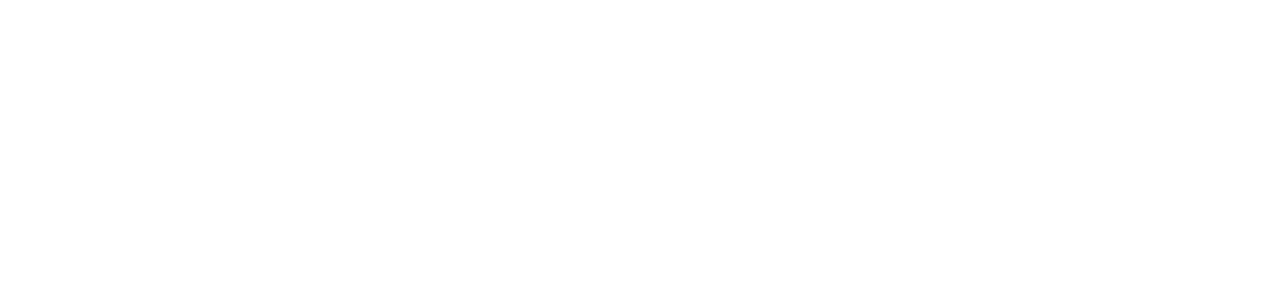
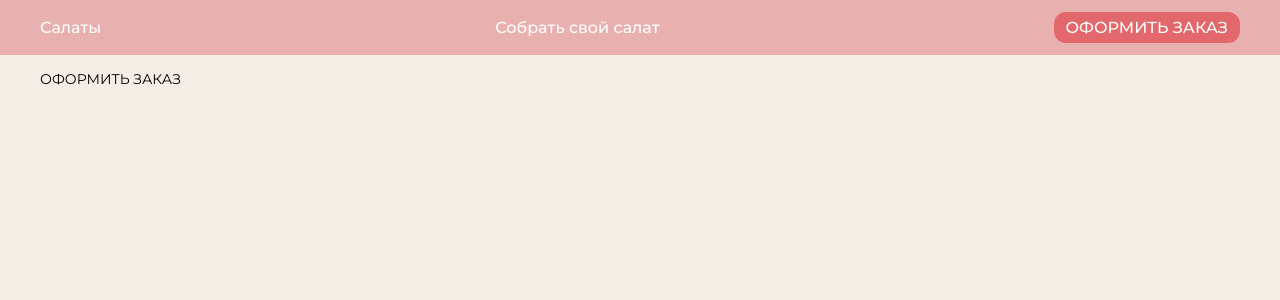
Before and after one commit to aralon2843/abk-test-task, a React (Create React App) app: page /order in a window 1280 px wide. Shown: the top 300 px of the page. Built offline with nearby package versions, Linux system fonts and the light colour scheme.

Commit message:
feat: added basic routes and components

```diff
--- a/package.json
+++ b/package.json
@@ -14,6 +14,7 @@
     "react": "^17.0.2",
     "react-dom": "^17.0.2",
     "react-redux": "^7.2.6",
+    "react-router-dom": "^6.2.1",
     "react-scripts": "5.0.0",
     "redux": "^4.1.2",
     "redux-thunk": "^2.4.1",
--- a/src/components/App/App.styles.ts
+++ b/src/components/App/App.styles.ts
@@ -9,3 +9,7 @@
   max-width: 1200px;
   margin: 0 auto;
 `;
+
+export const Content = styled.div`
+  padding-top: 70px;
+`;
--- a/src/components/App/App.tsx
+++ b/src/components/App/App.tsx
@@ -1,7 +1,18 @@
 import React from 'react';
+import Header from '../Header/Header';
+import { Container, Content } from './App.styles';
 
 const App: React.FC = (): JSX.Element => {
-  return <div className="App"></div>;
+  return (
+    <>
+      <Header />
+      <Container>
+        <Content>
+          <div>Нет ничего вкуснее, чем салат с молекулами</div>
+        </Content>
+      </Container>
+    </>
+  );
 };
 
 export default App;
--- /dev/null
+++ b/src/components/Create/Create.tsx
@@ -0,0 +1,17 @@
+import { Container, Content } from '../App/App.styles';
+import Header from '../Header/Header';
+
+const Create: React.FC = (): JSX.Element => {
+  return (
+    <>
+      <Header />
+      <Container>
+        <Content>
+          <div>Собрать свой салат</div>
+        </Content>
+      </Container>
+    </>
+  );
+};
+
+export default Create;
--- /dev/null
+++ b/src/components/Header/Header.styles.ts
@@ -0,0 +1,46 @@
+import styled from 'styled-components';
+
+export const HeaderWrapper = styled.header`
+  padding: 12px 5px;
+  position: fixed;
+  top: 0;
+  left: 0;
+  width: 100%;
+  z-index: 10;
+  background-color: ${({ theme }) => theme.colors.pink};
+`;
+
+export const HeaderInner = styled.div`
+  width: 100%;
+`;
+
+export const Navigation = styled.nav``;
+
+export const Menu = styled.ul`
+  display: flex;
+  align-items: center;
+  justify-content: space-between;
+  color: ${({ theme }) => theme.colors.white};
+  font-weight: 500;
+  font-size: 16px;
+`;
+
+export const MenuItem = styled.li`
+  margin-right: 15px;
+  cursor: pointer;
+  transition: 0.3s ease all;
+  &:last-child {
+    text-transform: uppercase;
+    margin-right: 0;
+    padding: 6px 12px;
+    border-radius: 12px;
+    background-color: ${({ theme }) => theme.colors.colar};
+    &:hover {
+      background-color: ${({ theme }) => theme.colors.green};
+      color: ${({ theme }) => theme.colors.light};
+    }
+  }
+  &:not(:last-child):hover {
+    color: ${({ theme }) => theme.colors.colar};
+  }
+`;
--- /dev/null
+++ b/src/components/Header/Header.tsx
@@ -0,0 +1,37 @@
+import React from 'react';
+import { Link } from 'react-router-dom';
+
+import { Container } from '../App/App.styles';
+import {
+  HeaderInner,
+  HeaderWrapper,
+  Menu,
+  MenuItem,
+  Navigation,
+} from './Header.styles';
+
+const Header: React.FC = (): JSX.Element => {
+  return (
+    <HeaderWrapper>
+      <Container>
+        <HeaderInner>
+          <Navigation>
+            <Menu>
+              <MenuItem>
+                <Link to="/salads">Салаты</Link>
+              </MenuItem>
+              <MenuItem>
+                <Link to="/create"> Собрать свой салат</Link>
+              </MenuItem>
+              <MenuItem>
+                <Link to="/order"> Оформить заказ</Link>
+              </MenuItem>
+            </Menu>
+          </Navigation>
+        </HeaderInner>
+      </Container>
+    </HeaderWrapper>
+  );
+};
+
+export default Header;
--- /dev/null
+++ b/src/components/Order/Order.tsx
@@ -0,0 +1,17 @@
+import { Container, Content } from '../App/App.styles';
+import Header from '../Header/Header';
+
+const Order: React.FC = (): JSX.Element => {
+  return (
+    <>
+      <Header />
+      <Container>
+        <Content>
+          <div>ОФОРМИТЬ ЗАКАЗ</div>
+        </Content>
+      </Container>
+    </>
+  );
+};
+
+export default Order;
--- /dev/null
+++ b/src/components/Salads/Salads.tsx
@@ -0,0 +1,17 @@
+import { Container, Content } from '../App/App.styles';
+import Header from '../Header/Header';
+
+const Salads: React.FC = (): JSX.Element => {
+  return (
+    <>
+      <Header />
+      <Container>
+        <Content>
+          <div>САЛАТЫ</div>
+        </Content>
+      </Container>
+    </>
+  );
+};
+
+export default Salads;
--- a/src/index.tsx
+++ b/src/index.tsx
@@ -1,10 +1,29 @@
 import React from 'react';
 import ReactDOM from 'react-dom';
+import { BrowserRouter, Routes, Route, Navigate } from 'react-router-dom';
+
+import { ThemeProvider } from 'styled-components';
 import App from './components/App/App';
+import Create from './components/Create/Create';
+import Order from './components/Order/Order';
+import Salads from './components/Salads/Salads';
+import GlobalStyles from './styles/globalStyles';
+import theme from './styles/theme';
 
 ReactDOM.render(
   <React.StrictMode>
-    <App />
+    <BrowserRouter>
+      <ThemeProvider theme={theme}>
+        <GlobalStyles />
+        <Routes>
+          <Route path="/" element={<App />} />
+          <Route path="/salads" element={<Salads />} />
+          <Route path="/create" element={<Create />} />
+          <Route path="/order" element={<Order />} />
+          <Route path="*" element={<Navigate to="/" />} />
+        </Routes>
+      </ThemeProvider>
+    </BrowserRouter>
   </React.StrictMode>,
   document.getElementById('root')
 );
--- /dev/null
+++ b/src/store/rootReducer.ts
@@ -0,0 +1,3 @@
+import { combineReducers } from 'redux';
+
+export default combineReducers({});
```
Also changed, not shown: src/store/store.ts (added, +8 -0 lines), 1 other file (tests, documents, lock files or other folders).
